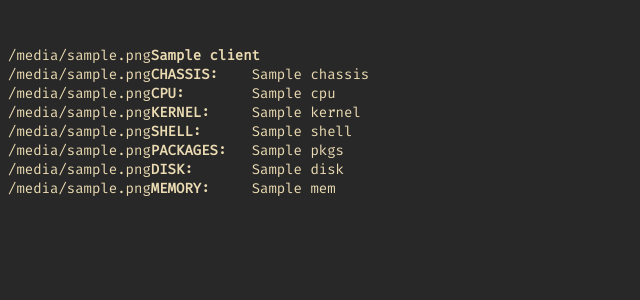
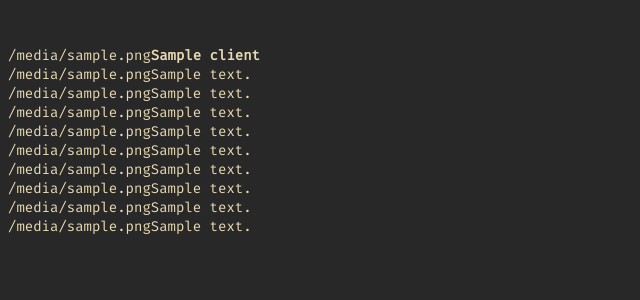
Before and after one commit to chiyokolinux/monfetch, a Flask app: template server/templates/index.html in a window 1280 px wide. Shown: the top 300 px of the page, without its empty margins (0-640 px from the left). Run offline with Flask 2, Linux system fonts and the light colour scheme; the template is opened without the code that fills it: most values are stand-ins (such as "Sample title", 1, 10 or a date in 2020).

Commit message:
layout fixes

```diff
--- a/server/server.py
+++ b/server/server.py
@@ -5,6 +5,7 @@ import os
 from time import sleep
 from flask import Flask, render_template, request, send_from_directory, make_response, jsonify
 import random
+from datetime import timedelta
 
 app = Flask(__name__, static_folder='static', template_folder='templates')
 
@@ -23,6 +24,8 @@ banners = {
         "<span class=\"blue\">    / /    \\ \\/\\ \\    </span>",
         "<span class=\"blue\">   / / /|   \\ \\ \\ \\   </span>",
         "<span class=\"blue\">  /_/ /_|    \\_\\ \\_\\  </span>",
+        "<span class=\"blue\">                      </span>",
+        "<span class=\"blue\">                      </span>",
         "<span class=\"blue\">                      </span>"
     ],
     "debian": [
@@ -32,6 +35,8 @@ banners = {
         "<span class=\"red\">  |  <span class=\"bold\">\\___-   </span></span>",
         "<span class=\"red bold\">  -_         </span>",
         "<span class=\"red bold\">    --_      </span>",
+        "<span class=\"red bold\">             </span>",
+        "<span class=\"red bold\">             </span>",
         "<span class=\"red bold\">             </span>",
         "<span class=\"red bold\">             </span>"
     ],
@@ -43,6 +48,8 @@ banners = {
         "<span class=\"orange\">    \\  --- _/  </span>",
         "<span class=\"orange\">       ---(_)  </span>",
         "<span class=\"orange\">               </span>",
+        "<span class=\"orange\">               </span>",
+        "<span class=\"orange\">               </span>",
         "<span class=\"orange\">               </span>"
     ],
     "fedora": [
@@ -53,7 +60,9 @@ banners = {
         "<span class=\"blue\">   / </span><span class=\"white\">(_    _)</span><span class=\"blue\">_/   </span>",
         "<span class=\"blue\">  / /  </span><span class=\"white\">|  |       </span>",
         "<span class=\"blue\">  \\ \\</span><span class=\"white\">__/  |       </span>",
-        "<span class=\"blue\">   \\</span><span class=\"white\">(_____/       </span>"
+        "<span class=\"blue\">   \\</span><span class=\"white\">(_____/       </span>",
+        "<span class=\"white\">                  </span>",
+        "<span class=\"white\">                  </span>"
     ],
     "gentoo": [
         "<span class=\"magenta\">    .-----.      </span>",
@@ -63,6 +72,8 @@ banners = {
         "<span class=\"magenta bold\">   .\`       .\`   </span>",
         "<span class=\"magenta bold\">  /       .\`     </span>",
         "<span class=\"magenta bold\">  \____.-\`       </span>",
+        "<span class=\"magenta bold\">               </span>",
+        "<span class=\"magenta bold\">               </span>",
         "<span class=\"magenta bold\">               </span>"
     ],
     "suse": [
@@ -73,6 +84,8 @@ banners = {
         "<span class=\"green\">       _______|  </span>",
         "<span class=\"green\">       \\_______  </span>",
         "<span class=\"green\">  --__________/  </span>",
+        "<span class=\"green\">                 </span>",
+        "<span class=\"green\">                 </span>",
         "<span class=\"green\">                 </span>"
     ],
     "void": [
@@ -83,6 +96,8 @@ banners = {
         "<span class=\"green\">  | |  <span class=\"bold\">\___/  | |  </span></span>",
         "<span class=\"green\">   \\ `-_____  <span class=\"bold\">\\/   </span></span>",
         "<span class=\"green\">    `-______\\      </span>",
+        "<span class=\"green\">                   </span>",
+        "<span class=\"green\">                   </span>",
         "<span class=\"green\">                   </span>"
     ],
     "linux": [
@@ -93,6 +108,7 @@ banners = {
         "<span class=\"black\">   ( </span><span class=\"white\">|  | </span><span class=\"black\">/|  </span>",
         "<span class=\"yellow\">  _</span><span class=\"black\">/\\ </span><span class=\"white\">__)</span><span class=\"black\">/</span><span class=\"yellow\">_</span><span class=\"black\">)  </span>",
         "<span class=\"yellow\">  \/</span><span class=\"black\">-____</span><span class=\"yellow\">\/   </span>",
+        "<span class=\"black\">              </span>",
         "<span class=\"black\">              </span>"
     ]
 }
@@ -146,17 +162,29 @@ def register(auth, hostname):
         "cpu": request.form["cpu"].replace(" Quad-Core", "").replace(" Dual-Core", "").replace(" Eight-Core", "").replace(" Hexa-Core", "").replace(" Processor", ""),
         "kernel": request.form["kernel"],
         "shell": request.form["shell"],
-        "pkgs": request.form["pkgs"],
+        "packages": request.form["pkgs"],
         "disk": request.form["disk"],
         "thermals": request.form["thermals"],
-        "mem": request.form["mem"],
+        "memory": request.form["mem"],
         "load1": request.form["load1"],
         "load5": request.form["load5"],
         "load15": request.form["load15"],
-        "uptime": request.form["uptime"],
+        "uptime": str(timedelta(seconds=int(float(request.form["uptime"])))),
         "logo": logo,
-        "color": color
+        "color": color,
+        "text": []
     }
+    for wrkey in [ "cpu", "kernel", "packages", "disk", "memory", "thermals", "load", "uptime", "shell", "chassis" ]:
+        if wrkey != "load":
+            if wrkey == "thermals" and clients[hostname][wrkey] == "0":
+                continue
+            if clients[hostname][wrkey] != "":
+                clients[hostname]["text"].append(f'<span class="bold {clients[hostname]["color"]}">{wrkey.upper()}:{" " * (11 - len(wrkey))}</span>{clients[hostname][wrkey]}')
+        else:
+            if clients[hostname]["load1"] != "" and clients[hostname]["load5"] != "" and clients[hostname]["load15"] != "":
+                clients[hostname]["text"].append(f'<span class="bold {clients[hostname]["color"]}">{wrkey.upper()}:{" " * (11 - len(wrkey))}</span>{clients[hostname]["load1"]} {clients[hostname]["load5"]} {clients[hostname]["load15"]}')
+    while len(clients[hostname]["text"]) < 9:
+        clients[hostname]["text"].append("")
     return make_response(jsonify({"message": "OK"}), 200)
 
 if __name__ == '__main__':
--- a/server/templates/index.html
+++ b/server/templates/index.html
@@ -9,13 +9,15 @@
     <div class="pre">
 {% autoescape false %}
 {{ client["logo"][0] }}<span class="bold {{ client["color"] }}">{{ client["hostname"] }}</span>
-{{ client["logo"][1] }}<span class="bold {{ client["color"] }}">CHASSIS:    </span>{{ client["chassis"] }}
-{{ client["logo"][2] }}<span class="bold {{ client["color"] }}">CPU:        </span>{{ client["cpu"] }}
-{{ client["logo"][3] }}<span class="bold {{ client["color"] }}">KERNEL:     </span>{{ client["kernel"] }}
-{{ client["logo"][4] }}<span class="bold {{ client["color"] }}">SHELL:      </span>{{ client["shell"] }}
-{{ client["logo"][5] }}<span class="bold {{ client["color"] }}">PACKAGES:   </span>{{ client["pkgs"] }}
-{{ client["logo"][6] }}<span class="bold {{ client["color"] }}">DISK:       </span>{{ client["disk"] }}
-{{ client["logo"][7] }}<span class="bold {{ client["color"] }}">MEMORY:     </span>{{ client["mem"] }}
+{{ client["logo"][1] }}{{ client["text"][0] }}
+{{ client["logo"][2] }}{{ client["text"][1] }}
+{{ client["logo"][3] }}{{ client["text"][2] }}
+{{ client["logo"][4] }}{{ client["text"][3] }}
+{{ client["logo"][5] }}{{ client["text"][4] }}
+{{ client["logo"][6] }}{{ client["text"][5] }}
+{{ client["logo"][7] }}{{ client["text"][6] }}
+{{ client["logo"][8] }}{{ client["text"][7] }}
+{{ client["logo"][9] }}{{ client["text"][8] }}
 {% endautoescape %}
     </div>
     {% endfor %}
```
